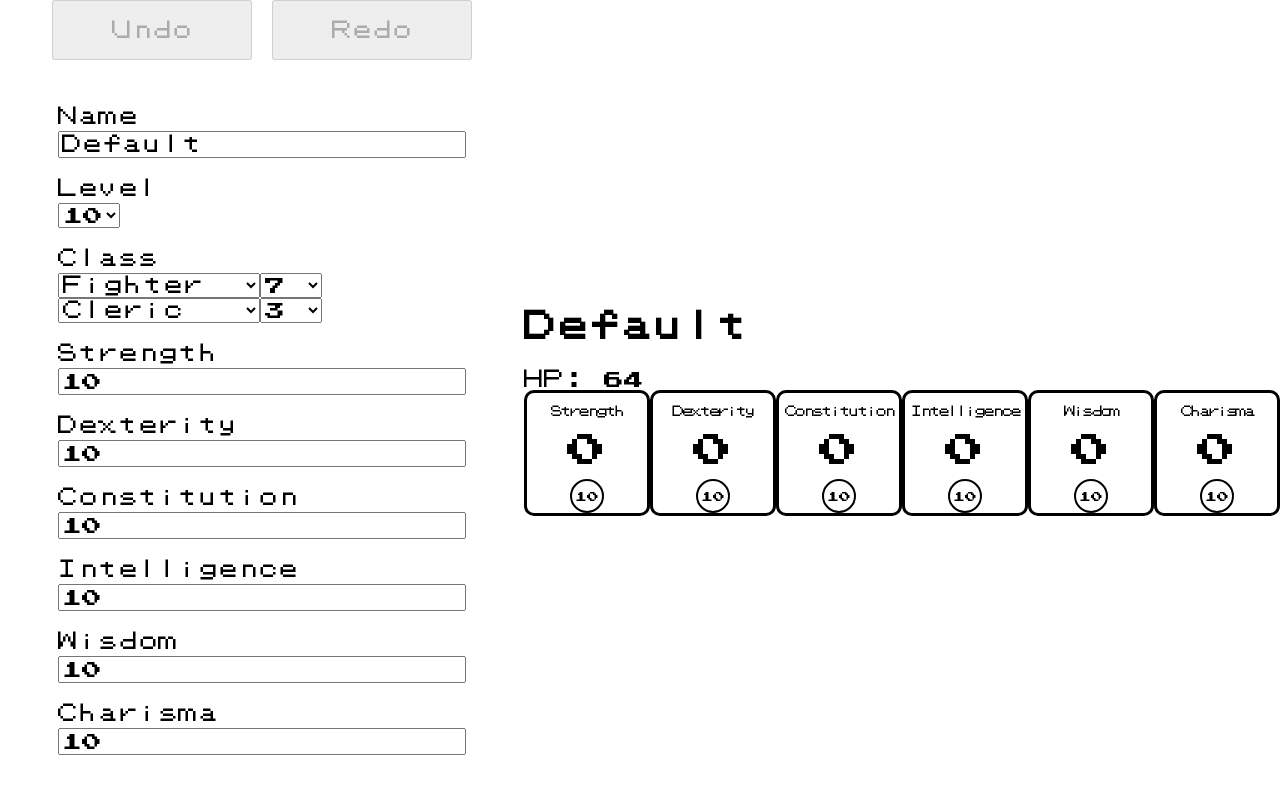
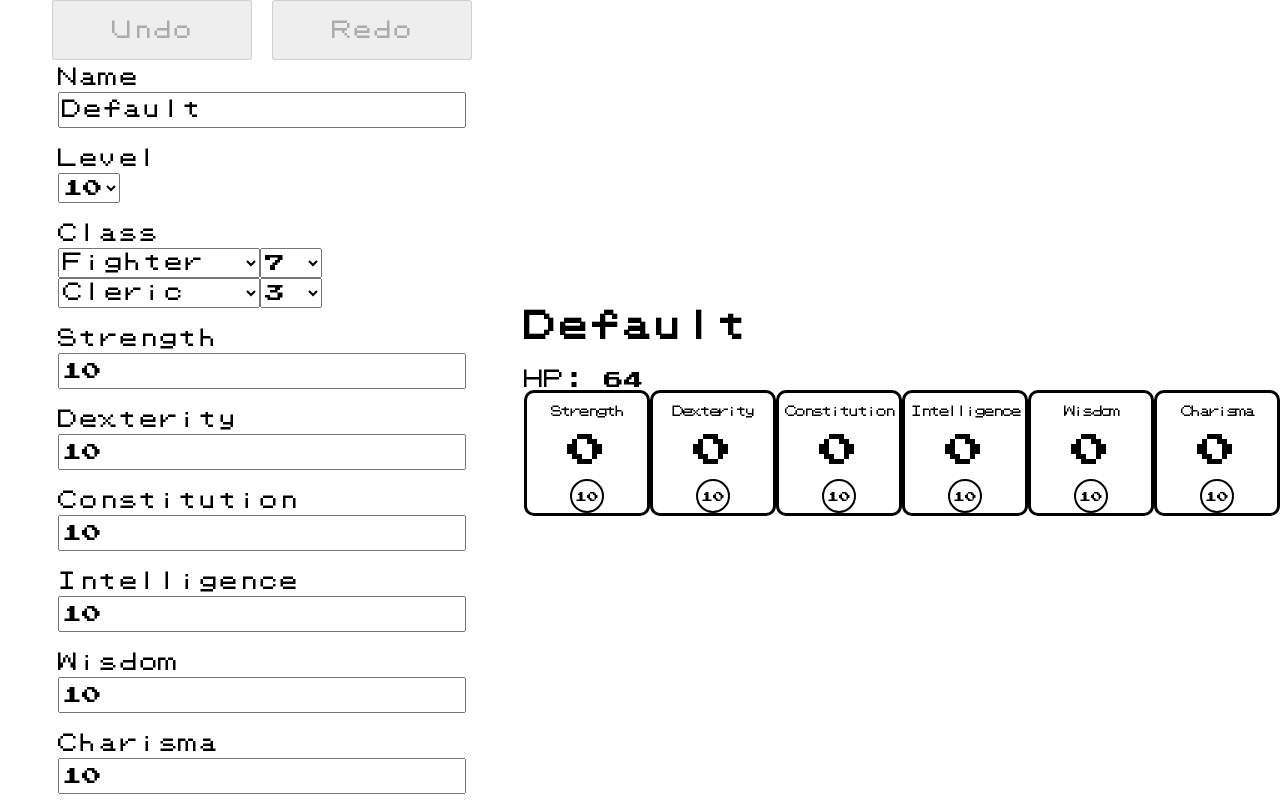
Before and after one commit to TGolias/BeyondUseless, a React (Create React App) app: page / in a window 1280 px wide. Built offline with nearby package versions, Linux system fonts and the light colour scheme.

Commit message:
larger inputs pls

```diff
--- a/src/styles.css
+++ b/src/styles.css
@@ -11,3 +11,7 @@
 h2 {
     font-size: 32px;
 }
+
+input, select {
+    height: 1.5em;
+}
```
Also changed, not shown: 6 other files (tests, documents, lock files or other folders).
